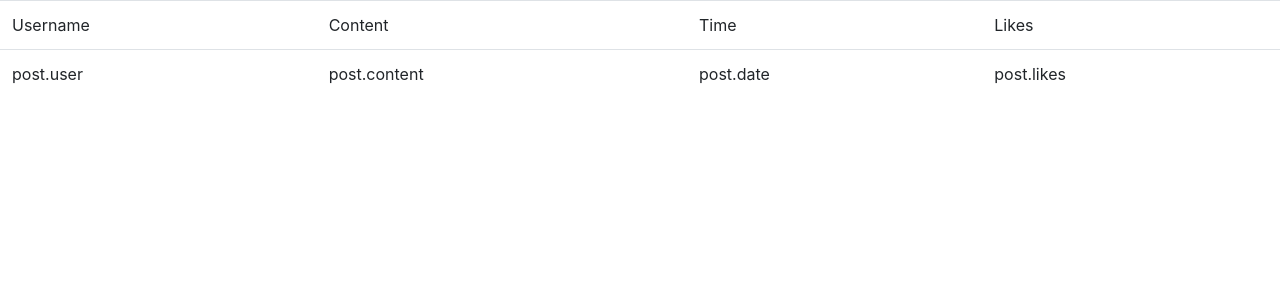
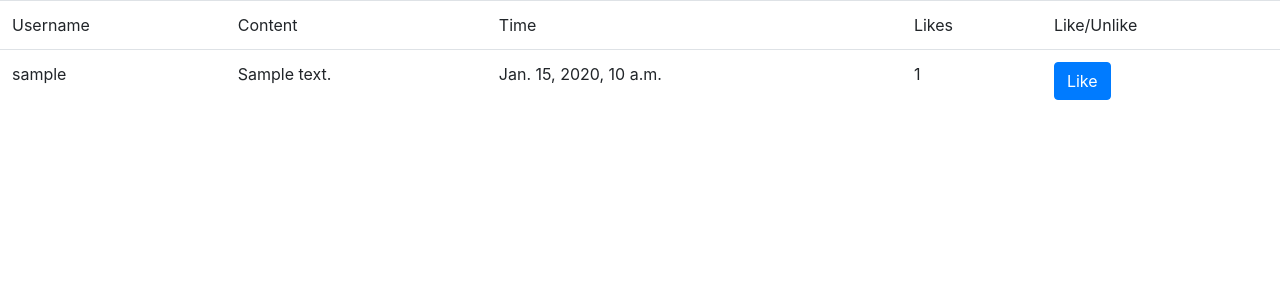
Before and after one commit to mschneier/CS50Network, a Django app: page / in a window 1280 px wide. Shown: the part 56-356 px from the top of the page. Run offline with Django 3.2, Linux system fonts and the light colour scheme; a user stored in the database is signed in; tables that the repository leaves empty hold one stand-in row (values such as "Sample post"); some libraries are stand-ins or nearby versions.

Commit message:
Start of liking js.

```diff
--- a/network/templates/network/index.html
+++ b/network/templates/network/index.html
@@ -8,15 +8,32 @@
             <td>Content</td>
             <td>Time</td>
             <td>Likes</td>
+            <td>Like/Unlike</td>
         </tr>
     </thead>
     <tbody>
         {% for post in posts %}
-            <td>post.user</td>
-            <td>post.content</td>
-            <td>post.date</td>
-            <td>post.likes</td>
+        <tr>
+            <td>{{post.user}}</td>
+            <td>{{post.content}}</td>
+            <td>{{post.date}}</td>
+            <td>{{post.likes}}</td>
+            <td>
+                {% if request.user in post.liked_by %}
+                    <button id="{{post.id}}" class="btn btn-warning">
+                        Unlike
+                    </button>
+                {% else %}
+                    <button id="{{post.id}}" class="btn btn-primary">
+                        Like
+                    </button>
+                {% endif %}
+            </td>
+        </tr>
         {% endfor %}
     </tbody>
+    {% block scripts %}
+        <script type="text/javascript" src="/static/network/liking.js"></script>
+    {% endblock %}
 </table>
 {% endblock %}
--- a/network/templates/network/layout.html
+++ b/network/templates/network/layout.html
@@ -61,5 +61,6 @@
             {% block body %}
             {% endblock %}
         </div>
+        {% block scripts %}{% endblock %}
     </body>
 </html>
--- a/network/views.py
+++ b/network/views.py
@@ -95,8 +95,8 @@ def editPost(request, postID):
         )
         return redirect("/")
     if request.method == "POST":
-        content = request.POST["content"]
-        post.update(content=content)
+        content = request.POST.get("content", "")
+        Post.objects.filter(id=postID).update(content=content)
         messages.success(request, "You updated this post.")
         return redirect(f"/profile/{request.user.id}")
     return render(request, "network/editPost.html", {
```
Also changed, not shown: network/static/network/liking.js (added).
